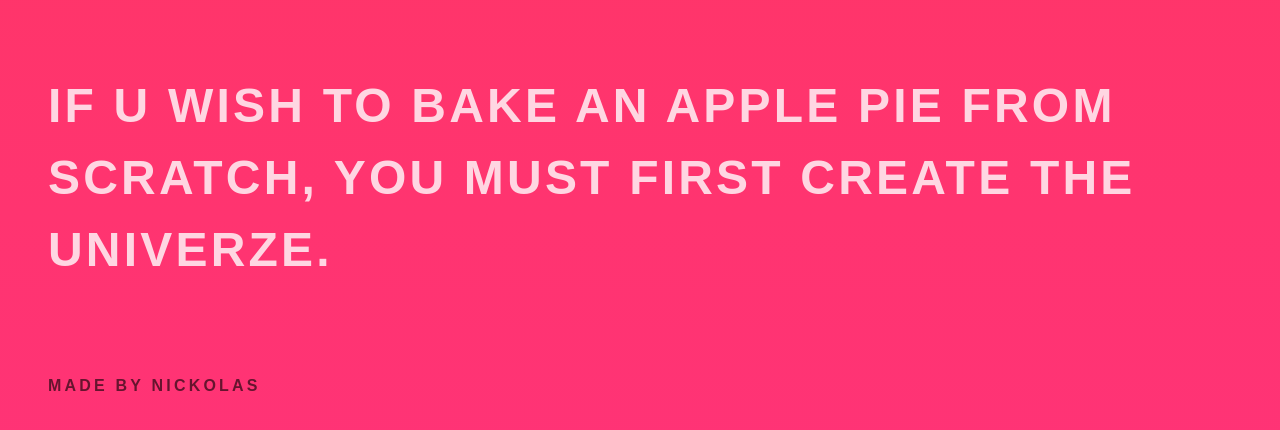
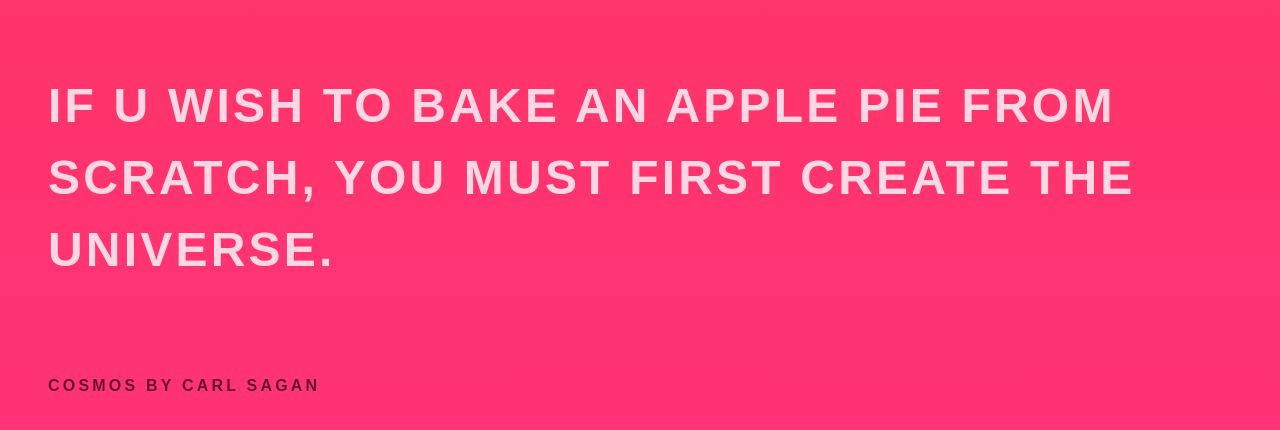
Before and after one commit to nickisfun/nickisfun.github.io, a website: page index.html in a window 1280 px wide. Shown: the part 4296-4726 px from the top of the page. Drawn offline with Linux system fonts and the light colour scheme.

Commit message:
Update index.html

```diff
--- a/index.html
+++ b/index.html
@@ -144,14 +144,14 @@
   </section>
 
   <section class="py2">
-    <h1>if u wish to bake an apple pie from scratch, you must first create the univerze.</h1>
+    <h1>if u wish to bake an apple pie from scratch, you must first create the universe.</h1>
 
 
 
   <footer class="py2">
     <p>
 
-      <a href="">Made by Nickolas</a>
+      <a href=""> Cosmos by carl sagan</a>
     </p>
   </footer>
 
```
